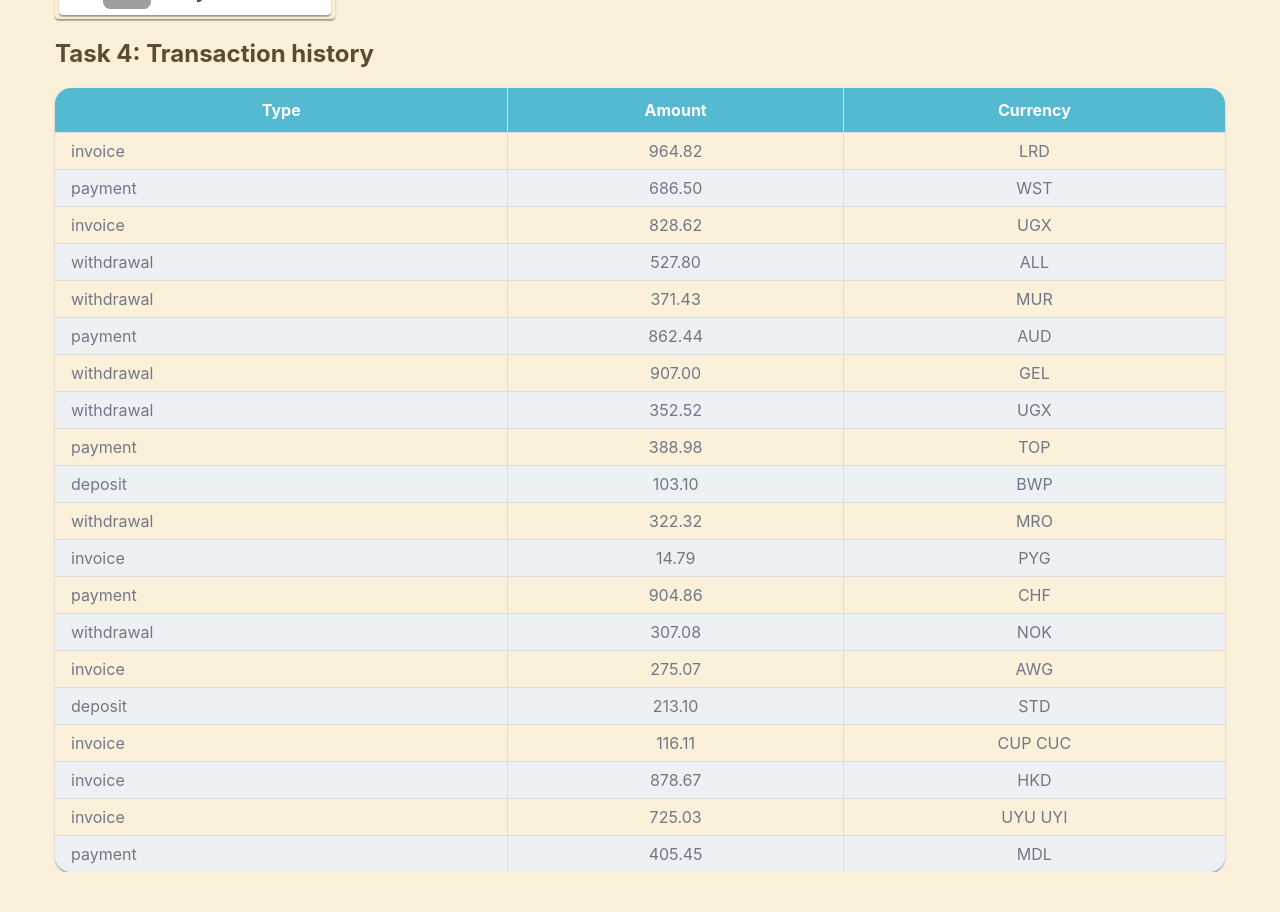
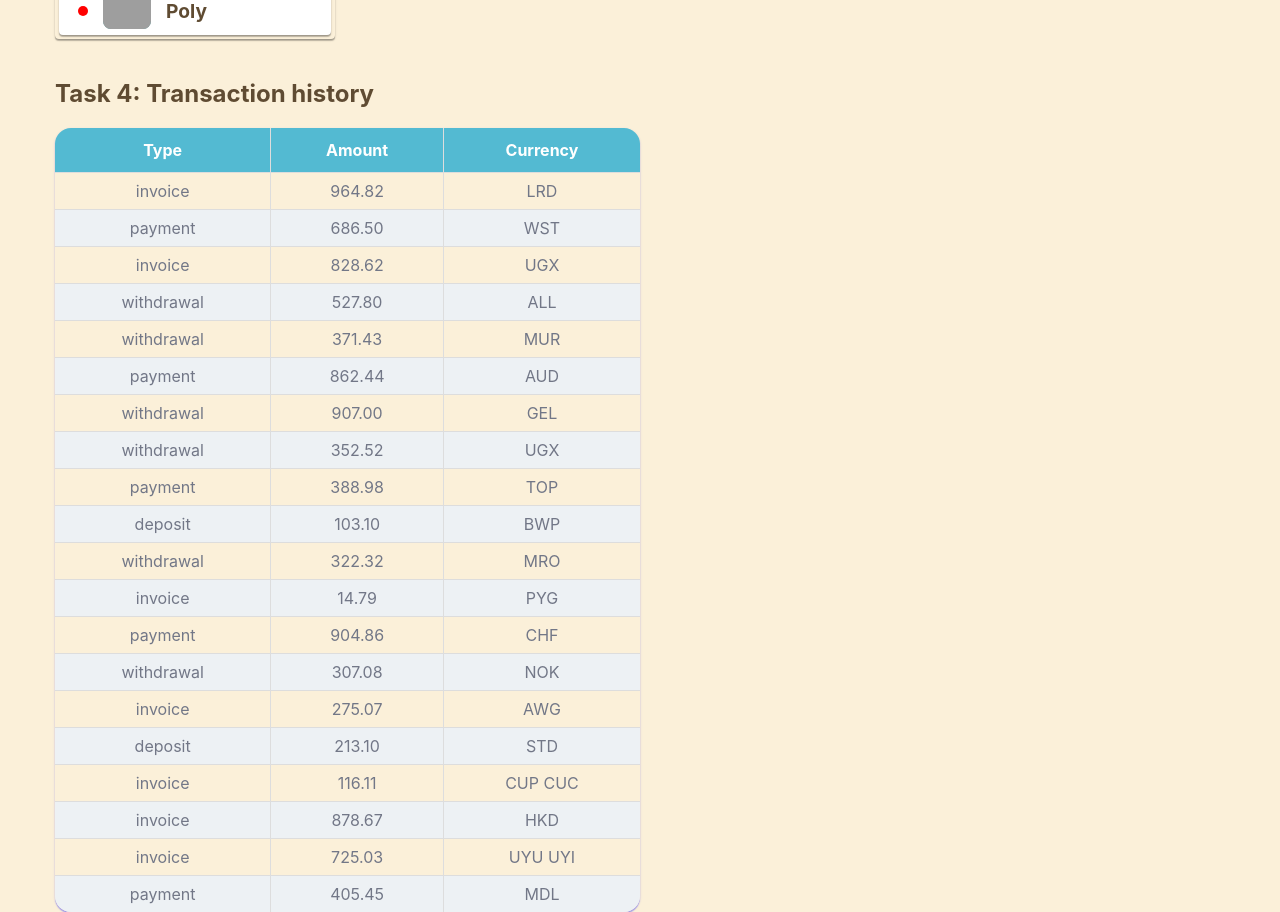
Before and after one commit to Nezvinskyi/goit-react-hw-01-components, a React (Create React App) app: page / in a window 1280 px wide. Shown: the part 1000-1912 px from the top of the page. Before the commit the page ends 1872 px from the top, so only its background shows below. Built offline with nearby package versions, Linux system fonts and the light colour scheme; grey boxes are pictures that could not be loaded.

Commit message:
updates layout

```diff
--- a/src/App.js
+++ b/src/App.js
@@ -19,13 +19,13 @@ const App = () => (
       location={user.location}
       stats={user.stats}
     />
-
+    <br />
     <h2>Task 2: Statistics section</h2>
     <Statistics title="Upload stats" stats={statisticalData} />
-
+    <br />
     <h2>Task 3: Friends list</h2>
     <FriendList friends={friends} />
-
+    <br />
     <h2>Task 4: Transaction history</h2>
     <TransactionHistory items={transactions} />
   </Layout>
--- a/src/components/TransactionHistory/TransactionHistory.module.css
+++ b/src/components/TransactionHistory/TransactionHistory.module.css
@@ -1,6 +1,6 @@
 .transaction-history,
 table {
-  width: 100%;
+  width: 50%;
 
   border-collapse: collapse;
   border-style: hidden;
@@ -38,6 +38,5 @@ tr:hover {
 }
 
 td:first-child {
-  text-align: left;
-  padding-left: 1em;
+  text-align: center;
 }
```
